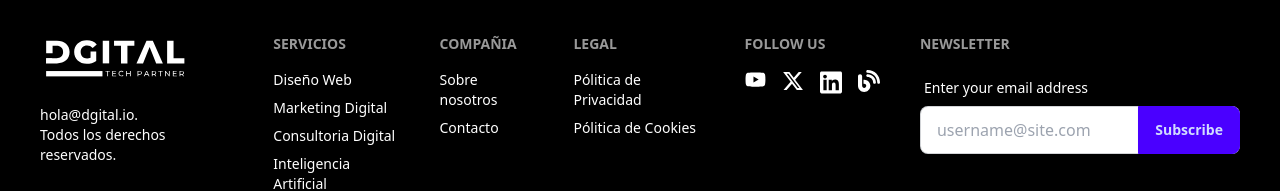
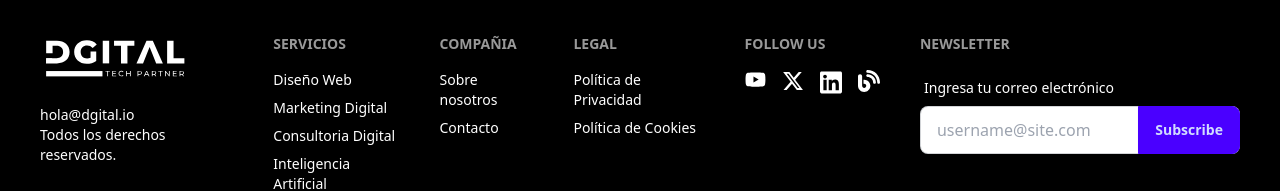
Before and after one commit to raulBric/dgital, a Next.js app: page /contacto in a window 1280 px wide. Shown: the part 909-1100 px from the top of the page. Built offline with nearby package versions, Linux system fonts and the light colour scheme.

Commit message:
Update footer and service section for improved accessibility and language consistency; add mailto link and correct spelling

```diff
--- a/src/components/Footer.jsx
+++ b/src/components/Footer.jsx
@@ -50,11 +50,11 @@ const Footer = () => {
             height={150}
             className="mb-4"
           />
-          <p>
-            hola@dgital.io.
-            <br />
-            Todos los derechos reservados.
-          </p>
+        <p>
+          <a href="mailto:hola@dgital.io">hola@dgital.io</a>
+          <br />
+          Todos los derechos reservados.
+        </p>
         </aside>
 
         {/* Sección de Servicios */}
@@ -76,8 +76,8 @@ const Footer = () => {
         {/* Sección Legal */}
         <nav className="flex flex-col items-center md:items-start text-center md:text-left space-y-2">
           <h6 className="footer-title font-semibold">Legal</h6>
-          <Link href="/politica-privacidad" className="link link-hover">Pólitica de Privacidad</Link>
-          <Link href="/politica-cookies" className="link link-hover">Pólitica de Cookies</Link>
+          <Link href="/politica-privacidad" className="link link-hover">Política de Privacidad</Link>
+          <Link href="/politica-cookies" className="link link-hover">Política de Cookies</Link>
         </nav>
 
         {/* Sección de Redes Sociales */}
@@ -124,7 +124,7 @@ const Footer = () => {
           <h6 className="footer-title font-semibold">Newsletter</h6>
           <div className="form-control w-80">
             <label className="label">
-              <span className="label-text text-white">Enter your email address</span>
+              <span className="label-text text-white">Ingresa tu correo electrónico</span>
             </label>
             <div className="relative">
               <input
--- a/src/components/ServiceSection.jsx
+++ b/src/components/ServiceSection.jsx
@@ -13,7 +13,7 @@ export default function ServicesSection() {
       title: "Marketing Digital",
       description: "Estrategias efectivas para aumentar tu presencia online y atraer clientes.",
       icon: Megaphone,
-      link: "/marketingdigital",
+      link: "/marketing-digital",
     },
     {
       title: "Consultoría Digital",
```
